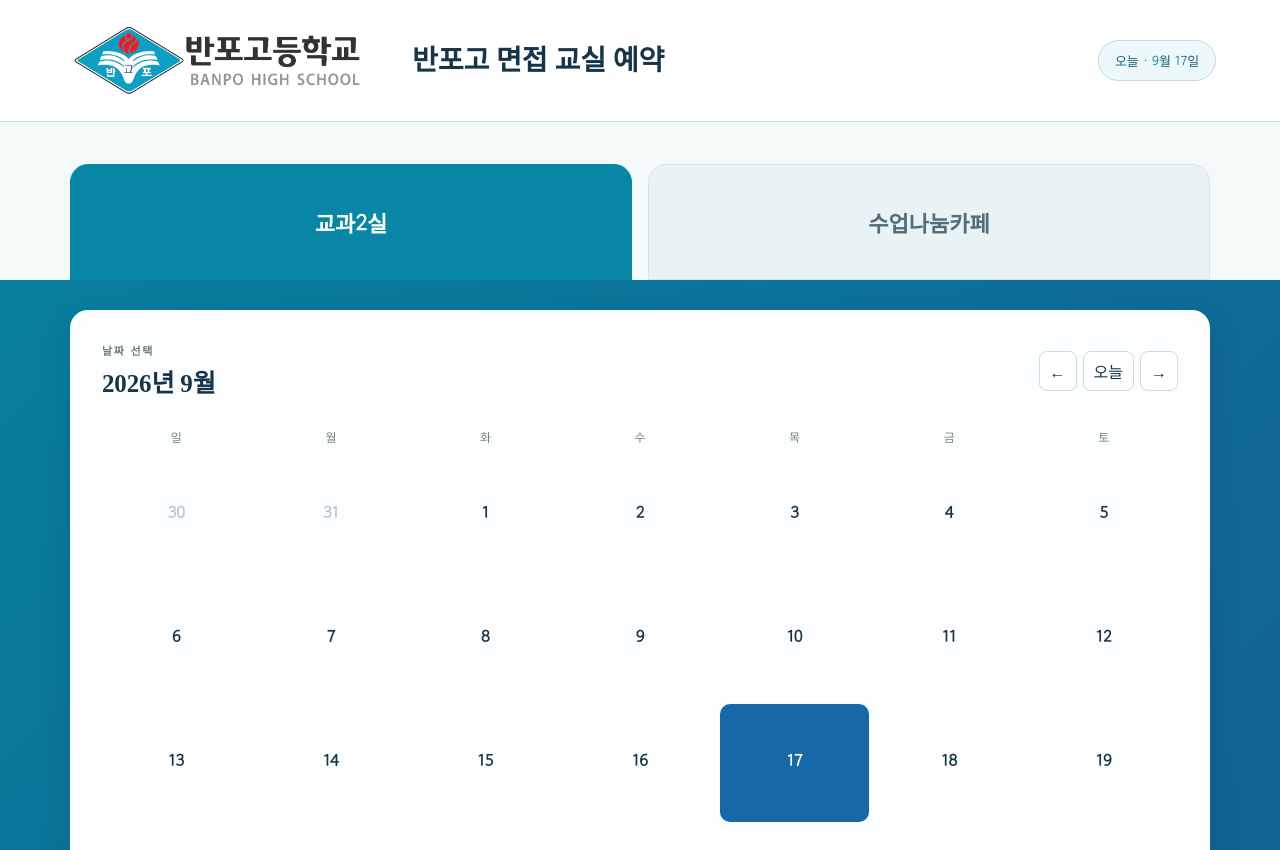
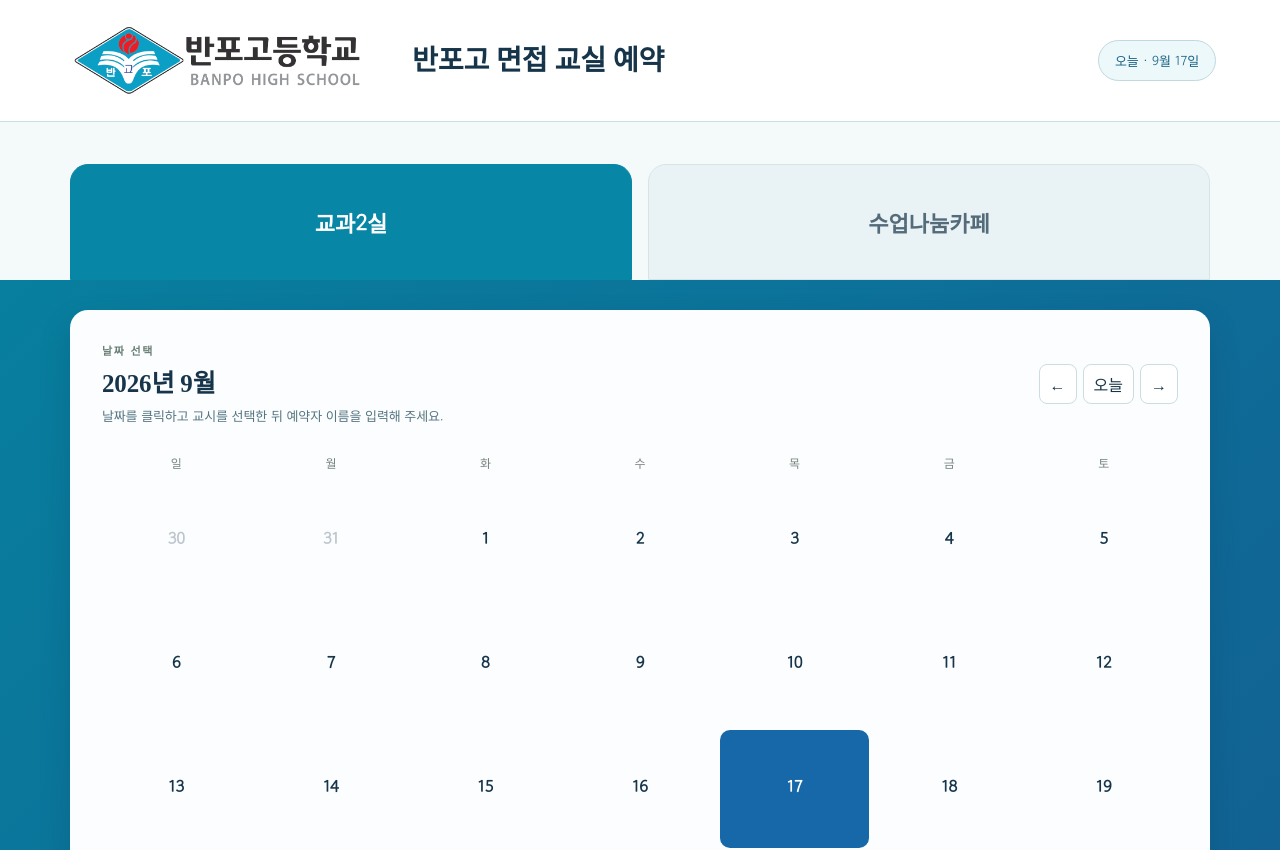
Before and after one commit to happydayveronica-cmyk/booking, a Next.js app: page / in a window 1280 px wide. Shown: the top 850 px of the page. Built offline with nearby package versions, Linux system fonts and the light colour scheme; a web font is replaced by a local one.

Commit message:
Add booking guidance and improve calendar readability

```diff
--- a/app/globals.css
+++ b/app/globals.css
@@ -22,6 +22,7 @@ main { min-height:100vh; }
 @keyframes showSchedule { from { opacity:0; transform:translateY(12px); } to { opacity:1; transform:translateY(0); } }
 .cardHead,.scheduleHead { display:flex; align-items:center; justify-content:space-between; margin-bottom:24px; }
 .cardHead h3,.scheduleHead h3 { margin:5px 0 0; font-family:"Gowun Batang",serif; font-size:25px; font-weight:700; }
+.calendarHelp { display:block; margin-top:7px; color:#557582; font-size:13px; }
 .monthNav { display:flex; gap:6px; }
 .monthNav button { border:1px solid var(--line); background:white; border-radius:8px; padding:7px 10px; cursor:pointer; }
 .calendar { display:grid; grid-template-columns:repeat(7,1fr); gap:6px; }
@@ -32,8 +33,8 @@ main { min-height:100vh; }
 .day.muted { opacity:.27; }
 .dayNumber { display:block; margin-bottom:6px; text-align:center; font-weight:600; }
 .calendarBookings { display:flex; flex-direction:column; gap:3px; min-width:0; }
-.calendarBooking,.moreBookings { display:block; min-width:0; padding:3px 4px; border-radius:5px; color:#17546f; background:#dceff3; font-size:9px; line-height:1.25; white-space:nowrap; overflow:hidden; text-overflow:ellipsis; }
-.calendarBooking b { color:#1768a8; font-size:8px; }
+.calendarBooking,.moreBookings { display:block; min-width:0; padding:4px 6px; border-radius:5px; color:#123f55; background:#d5edf3; font-size:12px; font-weight:600; line-height:1.25; white-space:nowrap; overflow:hidden; text-overflow:ellipsis; }
+.calendarBooking b { color:#075f98; font-size:11px; font-weight:700; }
 .moreBookings { color:#476b7a; background:transparent; text-align:center; }
 .day.selected .calendarBooking { color:#114865; background:#fff; }
 .day.selected .calendarBooking b { color:#1768a8; }
@@ -89,8 +90,8 @@ footer { display:flex; justify-content:flex-end; align-items:center; padding:34p
   .periodGrid { grid-template-columns:repeat(2,1fr); }
   .calendar { gap:3px; }
   .day { min-height:82px; padding:6px 3px; }
-  .calendarBooking { padding:2px; font-size:8px; }
+  .calendarBooking { padding:3px; font-size:10px; }
   .calendarBooking b { display:block; }
   .calendarBooking:nth-child(n+3) { display:none; }
-  .moreBookings { font-size:8px; }
+  .moreBookings { font-size:9px; }
 }
--- a/app/page.tsx
+++ b/app/page.tsx
@@ -137,7 +137,11 @@ export default function Home() {
       <section className="workspace">
         <article className="calendarCard">
           <div className="cardHead">
-            <div><p>날짜 선택</p><h3>{month.getFullYear()}년 {month.getMonth() + 1}월</h3></div>
+            <div>
+              <p>날짜 선택</p>
+              <h3>{month.getFullYear()}년 {month.getMonth() + 1}월</h3>
+              <span className="calendarHelp">날짜를 클릭하고 교시를 선택한 뒤 예약자 이름을 입력해 주세요.</span>
+            </div>
             <div className="monthNav">
               <button onClick={() => moveMonth(-1)} aria-label="이전 달">←</button>
               <button onClick={() => setMonth(new Date(today.getFullYear(), today.getMonth(), 1))}>오늘</button>
```
